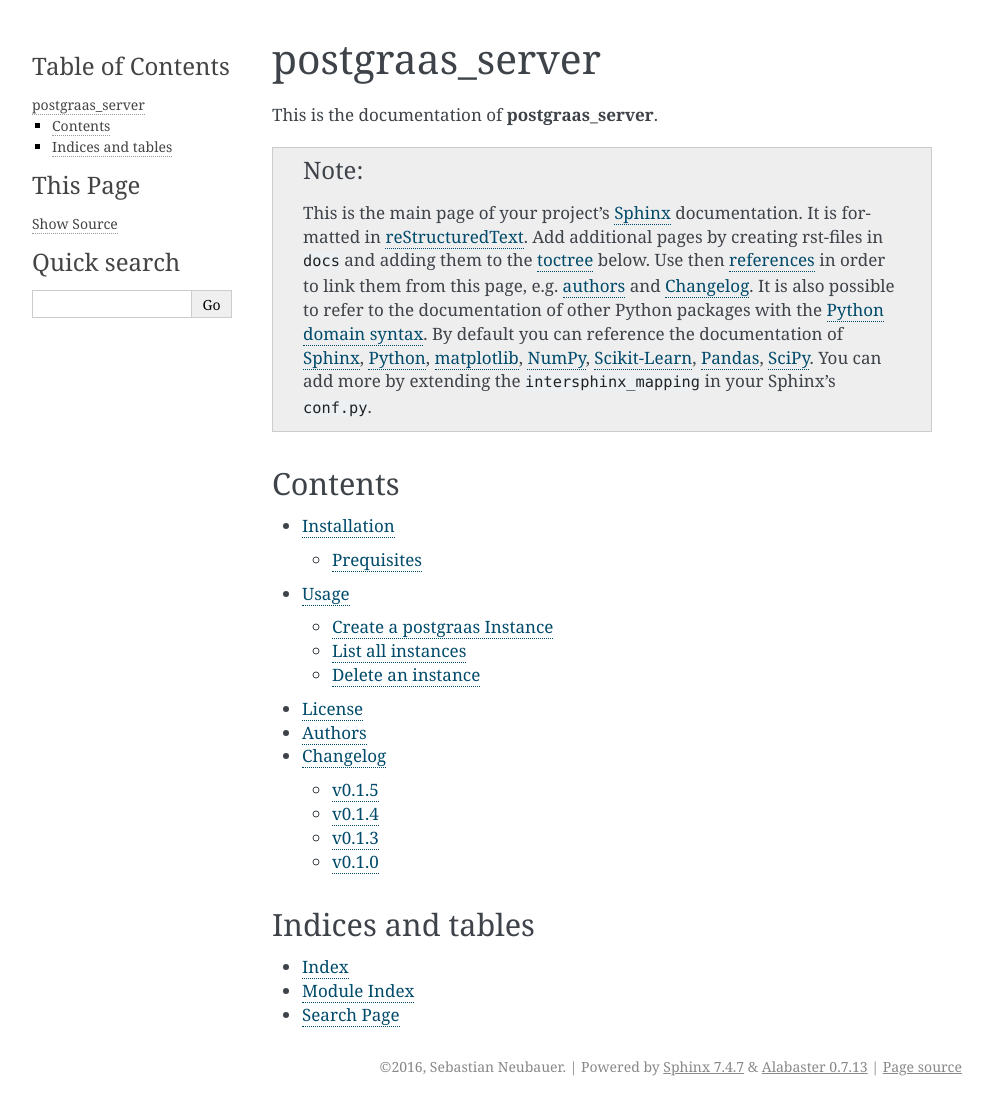
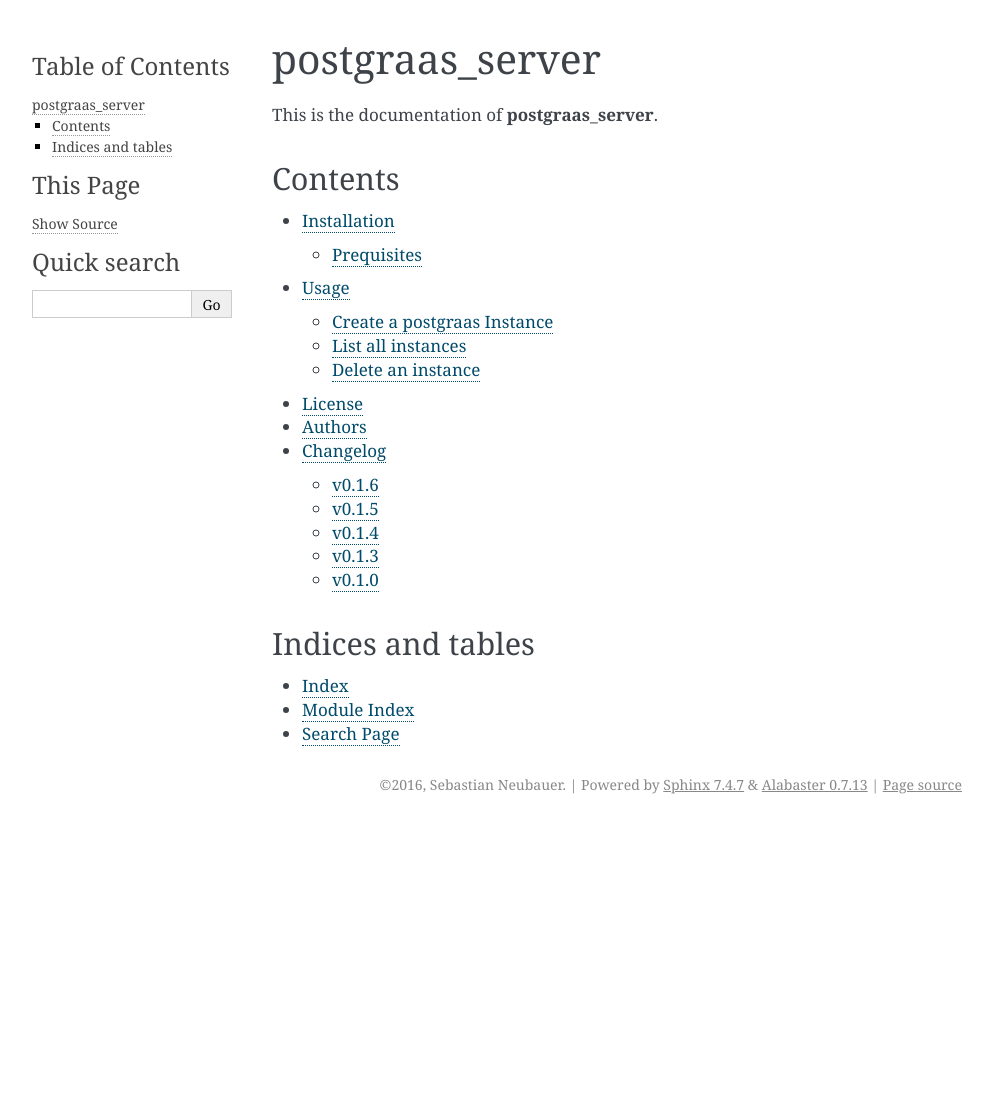
Before and after one commit to blue-yonder/postgraas_server, a Sphinx documentation site: the page built from docs/index.rst, in a window 1280 px wide. Shown: the whole page, without its empty margins (148-1140 px from the left). Built offline with Sphinx 7.4.7, drawn with Linux system fonts in a browser that asks for light colours; formulas are drawn with MathJax 3; pages that are not in the unit, such as notebooks, are missing from menus; after the commit the page ends 900 px from its top, so only the background shows below that.

Commit message:
adjusted changelog

```diff
--- a/CHANGES.rst
+++ b/CHANGES.rst
@@ -1,6 +1,11 @@
 =========
 Changelog
 =========
+
+v0.1.6
+======
+
+- bugfix: password was not set in instance
 
 v0.1.5
 ======
--- a/docs/index.rst
+++ b/docs/index.rst
@@ -3,27 +3,6 @@
 ================
 
 This is the documentation of **postgraas_server**.
-
-.. note::
-
-    This is the main page of your project's `Sphinx <http://sphinx-doc.org/>`_
-    documentation. It is formatted in `reStructuredText
-    <http://sphinx-doc.org/rest.html>`__. Add additional pages by creating
-    rst-files in ``docs`` and adding them to the `toctree
-    <http://sphinx-doc.org/markup/toctree.html>`_ below. Use then
-    `references <http://sphinx-doc.org/markup/inline.html>`__ in order to link
-    them from this page, e.g. :ref:`authors <authors>` and :ref:`changes`.
-    It is also possible to refer to the documentation of other Python packages
-    with the `Python domain syntax
-    <http://sphinx-doc.org/domains.html#the-python-domain>`__. By default you
-    can reference the documentation of `Sphinx <http://sphinx.pocoo.org>`__,
-    `Python <http://docs.python.org/>`__, `matplotlib
-    <http://matplotlib.sourceforge.net>`__, `NumPy
-    <http://docs.scipy.org/doc/numpy>`__, `Scikit-Learn
-    <http://scikit-learn.org/stable>`__, `Pandas
-    <http://pandas.pydata.org/pandas-docs/stable>`__, `SciPy
-    <http://docs.scipy.org/doc/scipy/reference/>`__. You can add more by
-    extending the ``intersphinx_mapping`` in your Sphinx's ``conf.py``.
 
 Contents
 ========
```
